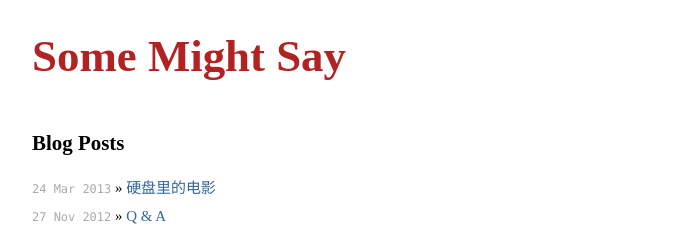
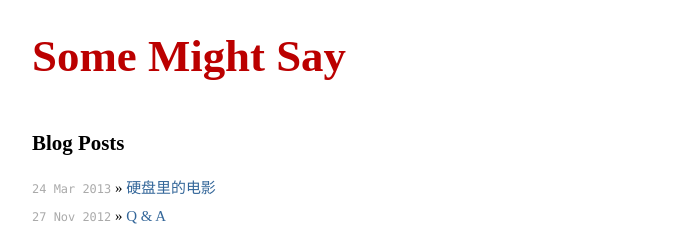
Before and after one commit to one3chens/somemightsay, a Jekyll site: the page built from index.html, in a window 1280 px wide. Shown: the top 230 px of the page, without its empty margins (294-985 px from the left). Built offline with Jekyll 4.4.1, drawn with Linux system fonts in a browser that asks for light colours; Markdown is read by kramdown in place of the engine named in the settings; the list of posts is cut into pages by our own code.

Commit message:
adjust title color

```diff
--- a/css/main.css
+++ b/css/main.css
@@ -81,12 +81,11 @@ ul.posts span {
 
 .site .header h1.title a {
   font-size: 150%;
-  /*color: #a00;*/
-  color: #b22222;
+  color: #b00;
+  transition: 0.2s;
 }
 
 .site .header h1.title a:hover {
-  /*color: #000;*/
   color: #c00;
 }
 
```
